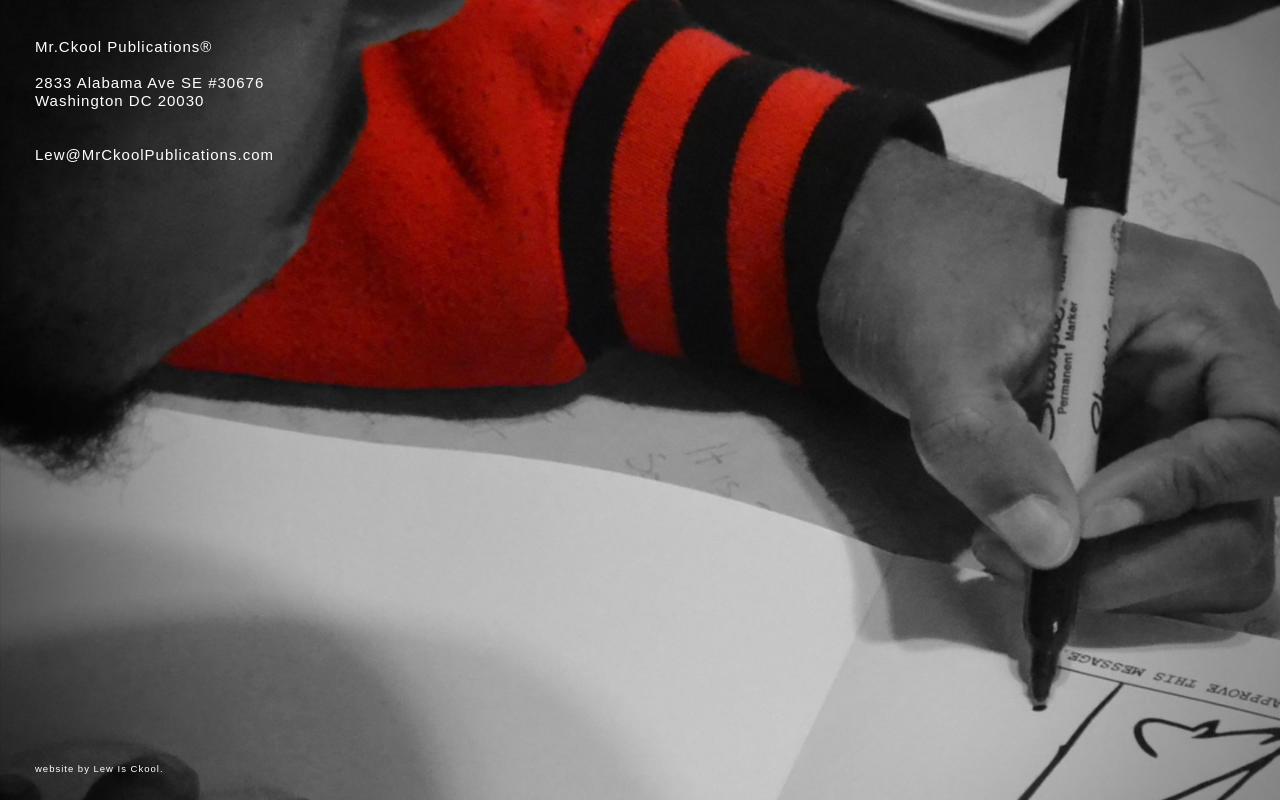
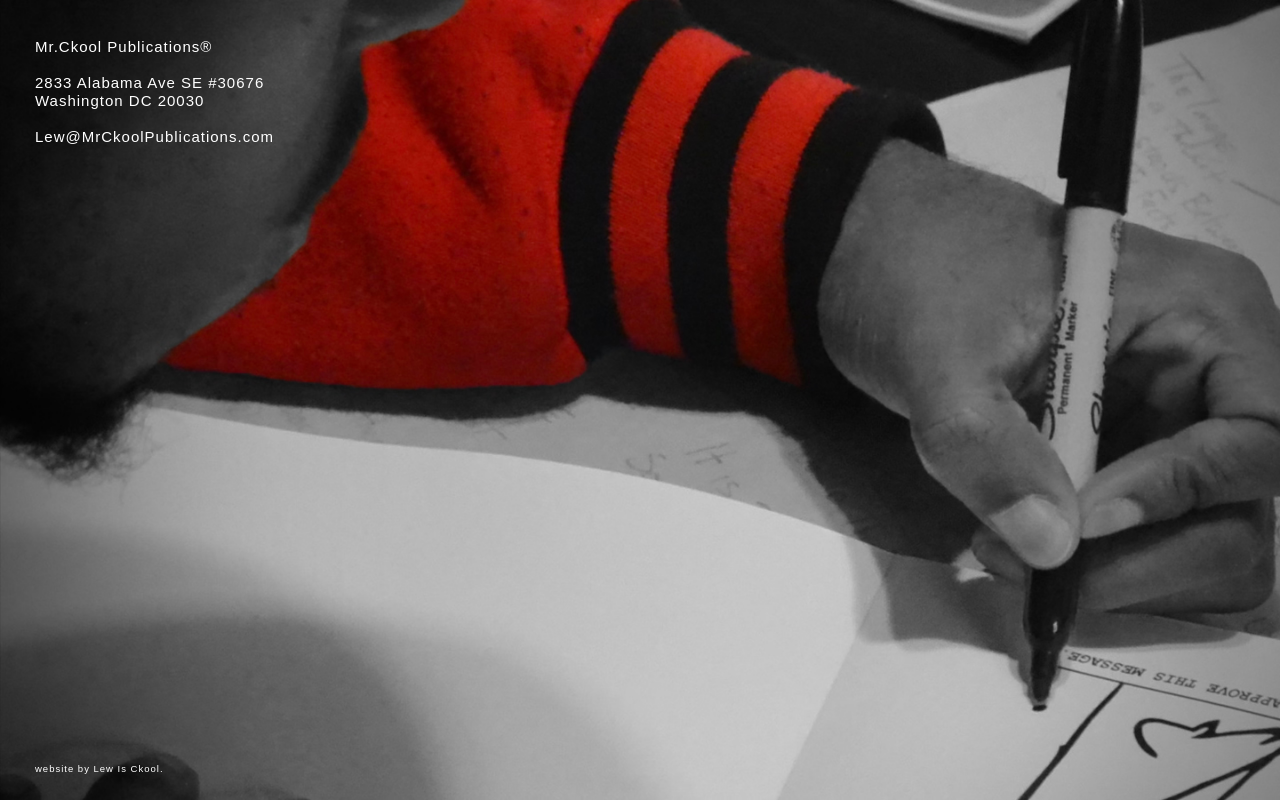
Before and after one commit to Mr-Ckool/Mr.-Ckool-Publications.github.io, a plain HTML site: page index.html in a window 1280 px wide. Drawn offline with Linux system fonts and the light colour scheme.

Commit message:
Update index.html

```diff
--- a/index.html
+++ b/index.html
@@ -63,7 +63,7 @@
 </head>
 <body>
 
-<div id="details"><br><a href="index.html">Mr.Ckool Publications&reg;</a> <br><br>2833 Alabama Ave SE #30676<br>Washington DC 20030<br><br><br> <a href="mailto:Lew@MrCkoolPublications.com">Lew@MrCkoolPublications.com</a>
+<div id="details"><br><a href="index.html">Mr.Ckool Publications&reg;</a> <br><br>2833 Alabama Ave SE #30676<br>Washington DC 20030<br><br> <a href="mailto:Lew@MrCkoolPublications.com">Lew@MrCkoolPublications.com</a>
 <br><br>
 
 
```
